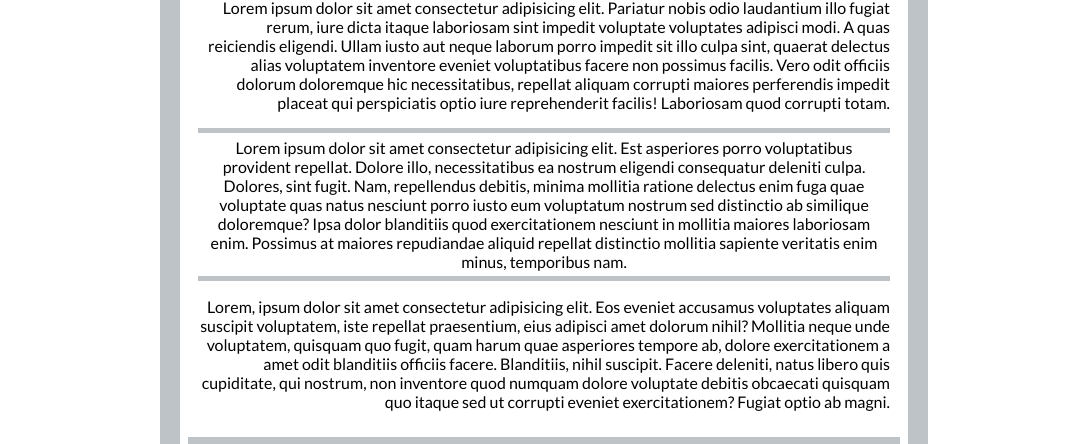
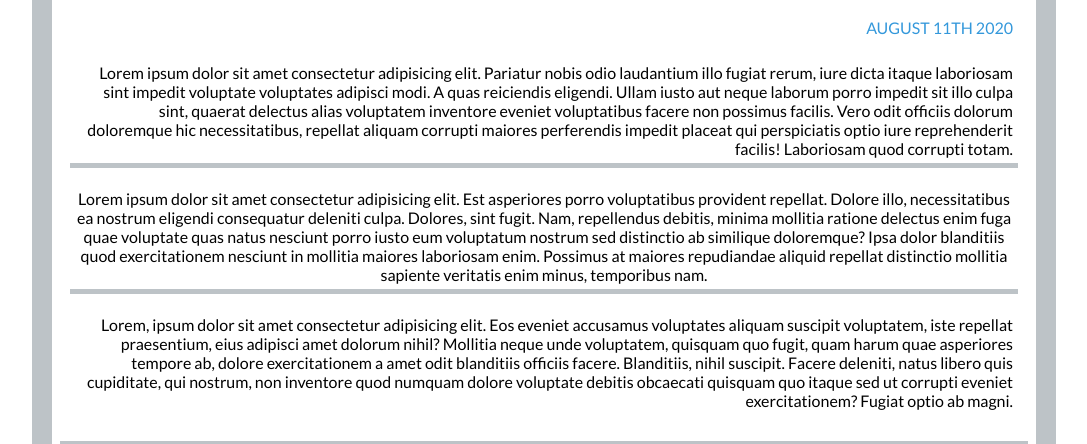
Before and after one commit to Jamflynt/RecreateBlog, a plain HTML site: page index.html in a window 1280 px wide. Shown: the part 168-612 px from the top of the page, without its empty margins (96-1183 px from the left). Drawn offline with Linux system fonts and the light colour scheme.

Commit message:
Streamlined CSS. Fixed HTML margins. EExercise compeleted and submitted.

```diff
--- a/style.css
+++ b/style.css
@@ -3,7 +3,7 @@
 html {
     border: 20px solid #bdc3c7;
     border-radius: 10px;
-    margin: 0 20%;
+    margin: 50px 10%;
 }
 
 body {
@@ -24,6 +24,15 @@ h2:hover {
     transform: scaleX(1.5);
 }
 
+p {
+    border-bottom: 5px solid #bdc3c7;
+    padding: 5px;
+}
+
+p:last-child {
+    border: none;
+}
+
 div.first {
     border-bottom: 10px solid #bdc3c7;
     padding: 10px;
@@ -42,7 +51,4 @@ div.first {
 
 #center {
     text-align: center;
-    border-bottom: 5px solid #bdc3c7;
-    border-top: 5px solid #bdc3c7;
-    padding: 5px;
 }
```
